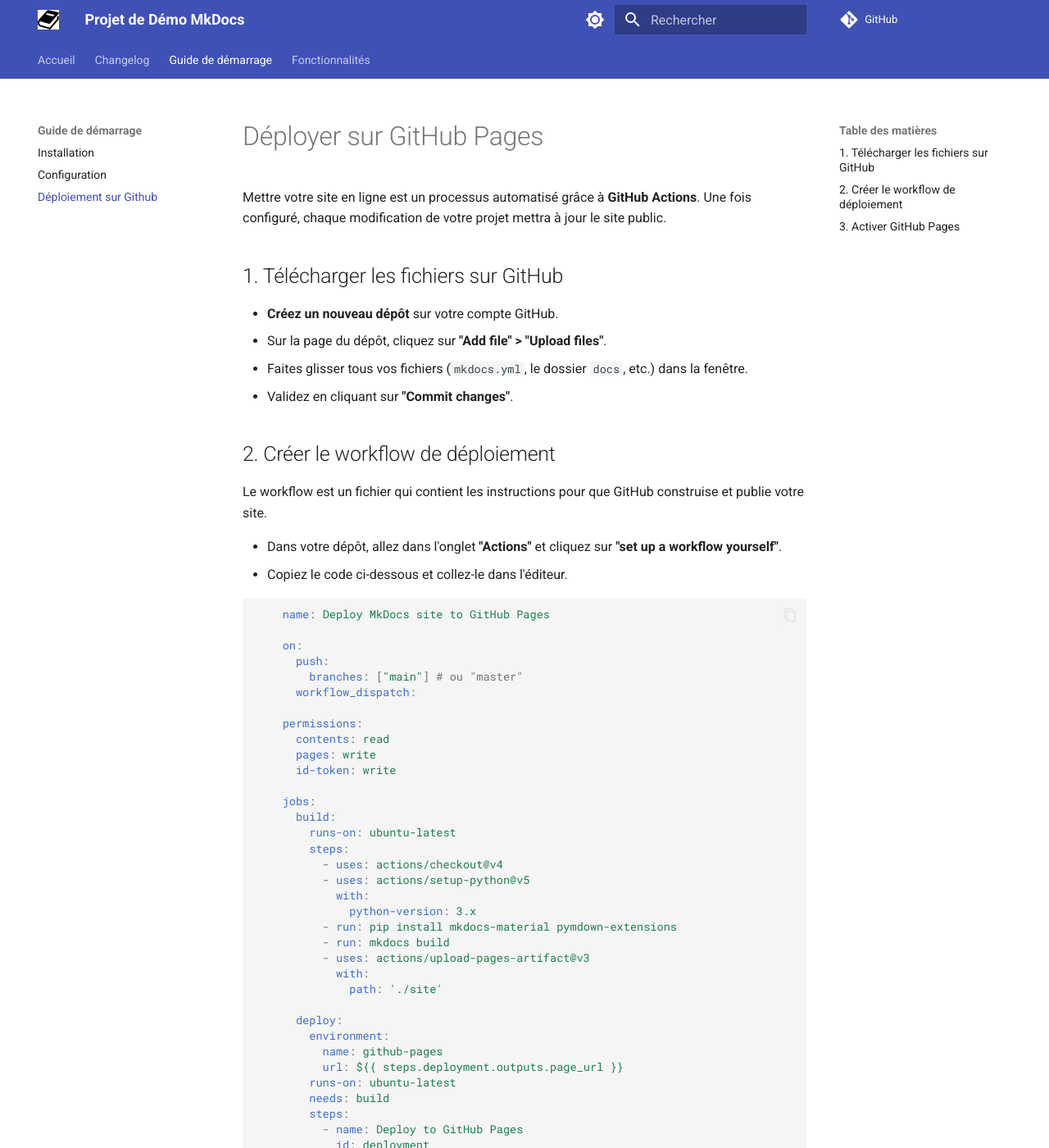
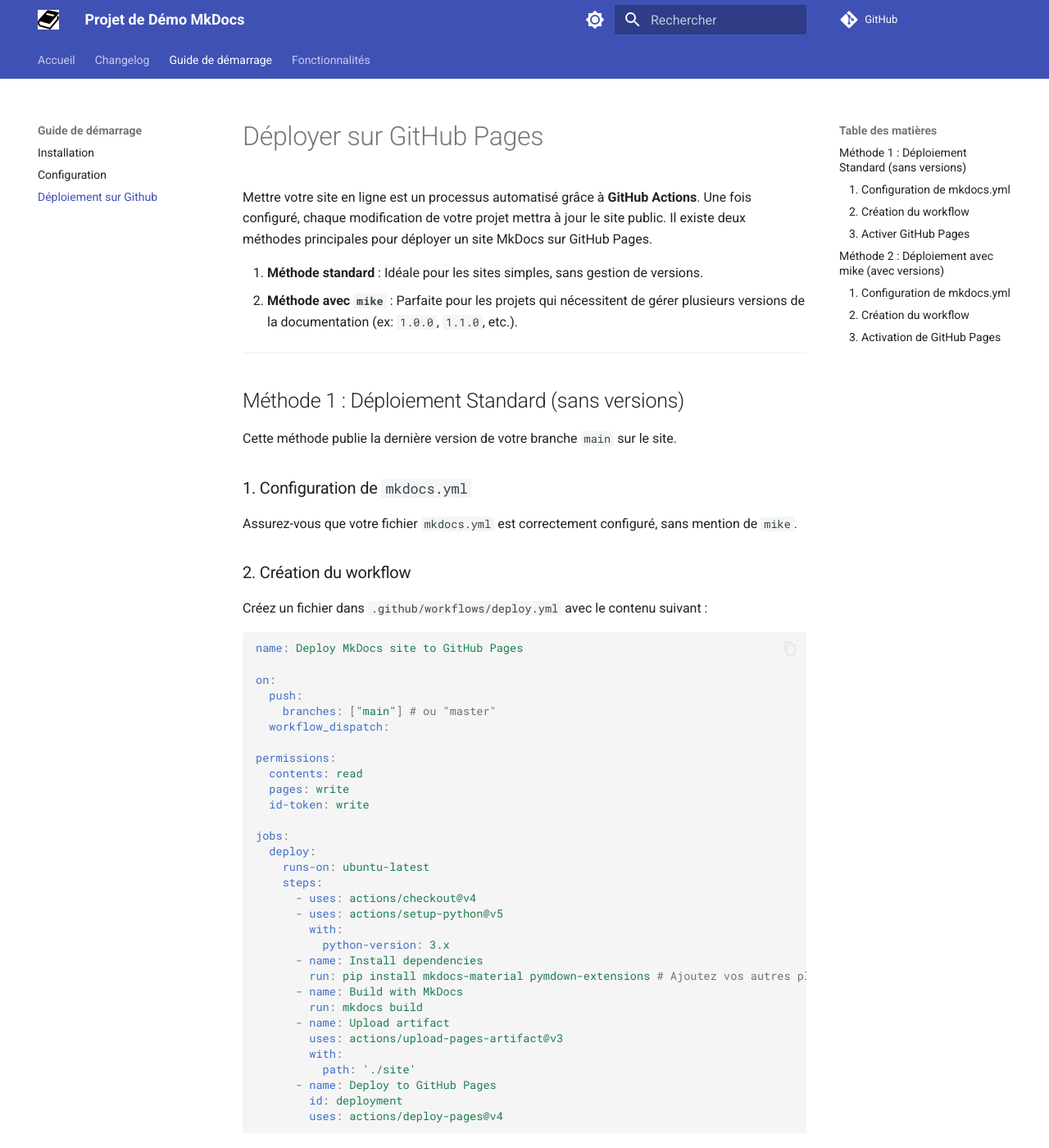
Before and after one commit to Elishaya13/mon-projet-demo-mkdocss, an MkDocs documentation site: the page built from docs/guide/deploiement-github.md, in a window 1280 px wide and 1400 px high. Shown: the whole window at 82% size. Built offline with MkDocs 1.6.1 and Material for MkDocs 9.7.7, drawn with Linux system fonts in a browser that asks for light colours; comment, search, counter and statistics services are not loaded; the version menu is left out; some of the changed text lies outside the part shown.

Commit message:
Update deploiement-github.md

````diff
--- a/docs/guide/deploiement-github.md
+++ b/docs/guide/deploiement-github.md
@@ -1,64 +1,115 @@
 # Déployer sur GitHub Pages
 Mettre votre site en ligne est un processus automatisé grâce à **GitHub Actions**. Une fois configuré, chaque modification de votre projet mettra à jour le site public.
+Il existe deux méthodes principales pour déployer un site MkDocs sur GitHub Pages.
 
-## 1. Télécharger les fichiers sur GitHub
+1.  **Méthode standard** : Idéale pour les sites simples, sans gestion de versions.
+2.  **Méthode avec `mike`** : Parfaite pour les projets qui nécessitent de gérer plusieurs versions de la documentation (ex: `1.0.0`, `1.1.0`, etc.).
 
-- **Créez un nouveau dépôt** sur votre compte GitHub.
-- Sur la page du dépôt, cliquez sur **"Add file" > "Upload files"**.
-- Faites glisser tous vos fichiers (`mkdocs.yml`, le dossier `docs`, etc.) dans la fenêtre.
-- Validez en cliquant sur **"Commit changes"**.
+---
+## Méthode 1 : Déploiement Standard (sans versions)
 
-## 2. Créer le workflow de déploiement
+Cette méthode publie la dernière version de votre branche `main` sur le site.
 
-Le workflow est un fichier qui contient les instructions pour que GitHub construise et publie votre site.
+### 1. Configuration de `mkdocs.yml`
 
-- Dans votre dépôt, allez dans l'onglet **"Actions"** et cliquez sur **"set up a workflow yourself"**.
-- Copiez le code ci-dessous et collez-le dans l'éditeur.
+Assurez-vous que votre fichier `mkdocs.yml` est correctement configuré, sans mention de `mike`.
+
+### 2. Création du workflow
+
+Créez un fichier dans `.github/workflows/deploy.yml` avec le contenu suivant :
 
 ```yaml
+name: Deploy MkDocs site to GitHub Pages
 
-    name: Deploy MkDocs site to GitHub Pages
+on:
+  push:
+    branches: ["main"] # ou "master"
+  workflow_dispatch:
 
-    on:
-      push:
-        branches: ["main"] # ou "master"
-      workflow_dispatch:
+permissions:
+  contents: read
+  pages: write
+  id-token: write
 
-    permissions:
-      contents: read
-      pages: write
-      id-token: write
-
-    jobs:
-      build:
-        runs-on: ubuntu-latest
-        steps:
-          - uses: actions/checkout@v4
-          - uses: actions/setup-python@v5
-            with:
-              python-version: 3.x
-          - run: pip install mkdocs-material pymdown-extensions
-          - run: mkdocs build
-          - uses: actions/upload-pages-artifact@v3
-            with:
-              path: './site'
-
-      deploy:
-        environment:
-          name: github-pages
-          url: ${{ steps.deployment.outputs.page_url }}
-        runs-on: ubuntu-latest
-        needs: build
-        steps:
-          - name: Deploy to GitHub Pages
-            id: deployment
-            uses: actions/deploy-pages@v4
+jobs:
+  deploy:
+    runs-on: ubuntu-latest
+    steps:
+      - uses: actions/checkout@v4
+      - uses: actions/setup-python@v5
+        with:
+          python-version: 3.x
+      - name: Install dependencies
+        run: pip install mkdocs-material pymdown-extensions # Ajoutez vos autres plugins ici
+      - name: Build with MkDocs
+        run: mkdocs build
+      - name: Upload artifact
+        uses: actions/upload-pages-artifact@v3
+        with:
+          path: './site'
+      - name: Deploy to GitHub Pages
+        id: deployment
+        uses: actions/deploy-pages@v4
 ```
 
 - Validez le fichier en cliquant sur **"Commit changes"**.
 
-## 3. Activer GitHub Pages
+### 3. Activer GitHub Pages
 
 - Allez dans l'onglet **"Settings" > "Pages"** de votre dépôt.
 - Dans la section "Build and deployment", sous "Source", sélectionnez **"GitHub Actions"**.
 - L'action va se lancer. Une fois terminée, l'URL de votre site apparaîtra sur cette même page.
+
+## Méthode 2 : Déploiement avec `mike` (avec versions)
+
+Cette méthode est celle que nous utilisons actuellement. Elle permet de publier des versions spécifiques de votre documentation.
+
+### 1. Configuration de `mkdocs.yml`
+
+Votre fichier `mkdocs.yml` doit inclure le plugin `mike` et la configuration `extra` correspondante :
+
+```yaml
+plugins:
+  - search
+  - mike
+
+extra:
+  version:
+    provider: mike
+```
+### 2. Création du workflow
+
+Créez un fichier dans `.github/workflows/deploy.yml` avec le contenu suivant :
+
+```yaml
+name: Deploy MkDocs site with Mike
+
+on:
+  workflow_dispatch: # Déclenchement manuel
+
+permissions:
+  contents: write
+
+jobs:
+  deploy:
+    runs-on: ubuntu-latest
+    steps:
+      - uses: actions/checkout@v4
+      - uses: actions/setup-python@v5
+        with:
+          python-version: 3.x
+      - name: Install dependencies
+        run: pip install mkdocs-material mike # Ajoutez vos autres plugins ici
+      - name: Configure Git author
+        run: |
+          git config user.name "${{ github.actor }}"
+          git config user.email "${{ github.actor_id }}+${{ github.actor }}@users.noreply.github.com"
+      - name: Deploy with Mike
+        run: mike deploy 1.0.0 latest --push --update-aliases
+```
+### 3. Activation de GitHub Pages
+Allez dans **"Settings" > "Pages"** de votre dépôt.
+
+Sous "Build and deployment", pour "Source", sélectionnez **"Deploy from a branch"**.
+
+Choisissez la branche `gh-pages` et le dossier `/ (root)`.
````
